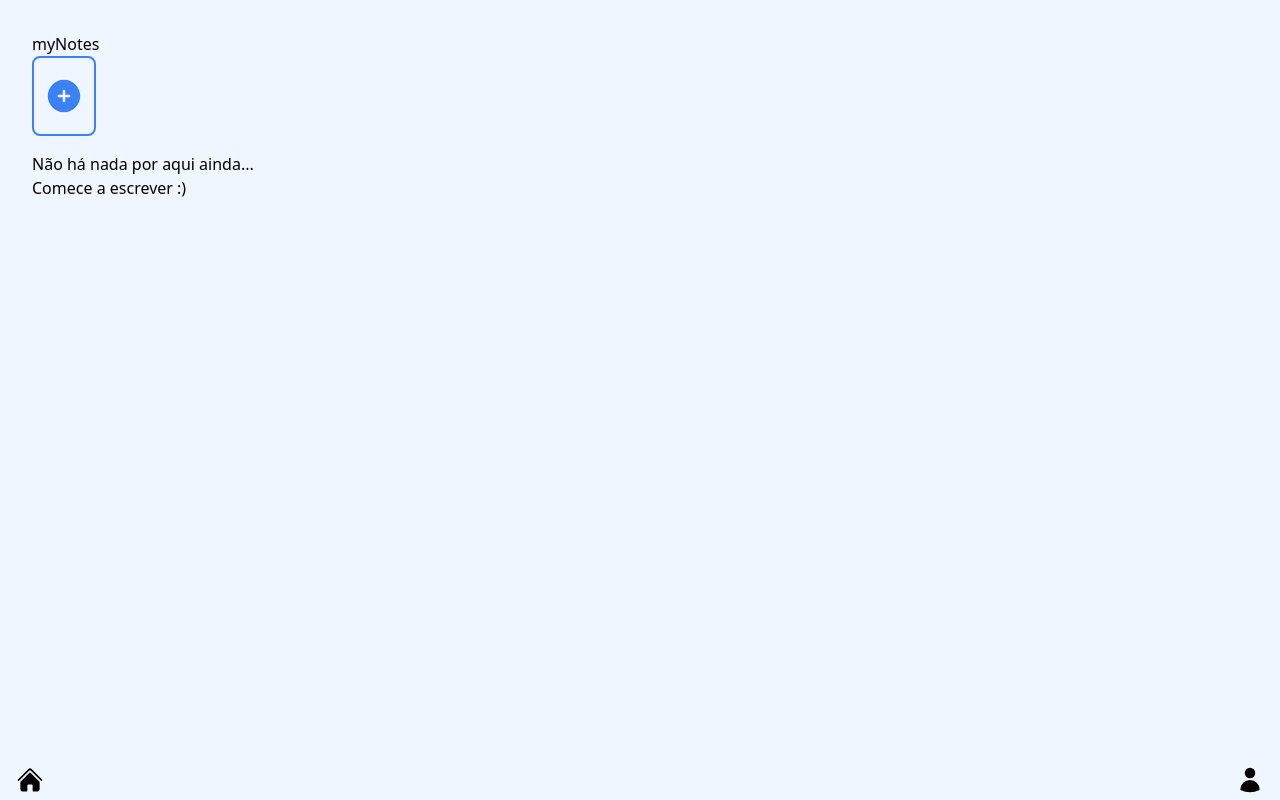
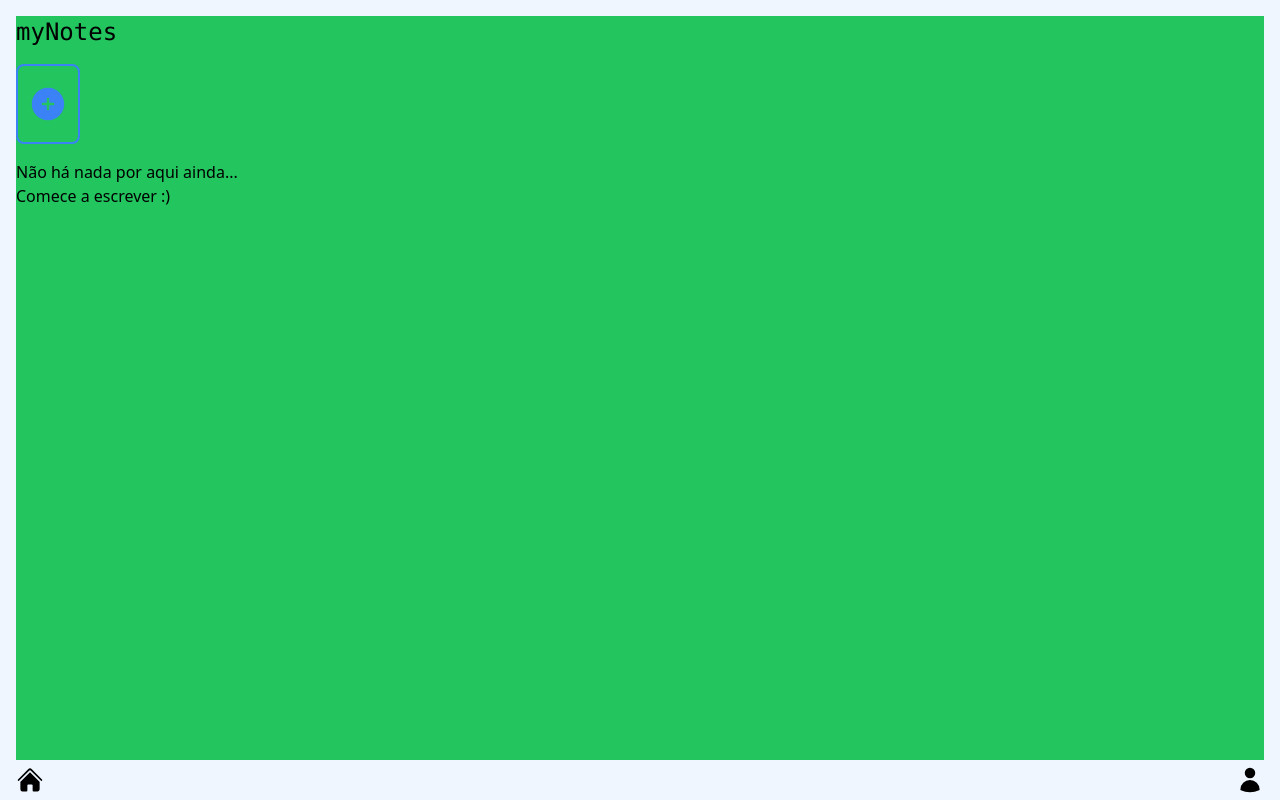
Before and after one commit to PedroHammes/myNotes, a React (Vite) app: page / in a window 1280 px wide. Built offline with nearby package versions, Linux system fonts and the light colour scheme.

Commit message:
layout home e estilização de notas

```diff
--- a/src/pages/Home/Home.jsx
+++ b/src/pages/Home/Home.jsx
@@ -8,10 +8,13 @@ export default function Home() {
     const { myNotes } = useNotes()
 
     return (
-      <div className="box-border bg-blue-50 px-4 py-4 space-y-4">
-        <p>myNotes</p>
+      <div className="flex-1 flex flex-col gap-4 bg-green-500">
+        <h1 className="font-mono text-2xl">myNotes</h1>
         <BtnToNewNote />
-        <section className="mb-10 min-h-96 flex flex-col space-y-4">
+
+        <section
+          className="mb-12 flex flex-col space-y-4"
+        >
            {
              myNotes.length > 0 ?
              myNotes.map((note) => (
--- a/src/pages/Home/Note.jsx
+++ b/src/pages/Home/Note.jsx
@@ -10,14 +10,23 @@ Note.propTypes = {
 
 export default function Note({note}) {
     return (
-        <div key={note.id} className="box-border rounded-lg bg-blue-100 flex flex-col space-y-3">
-            <p className="flex flex-row justify-between"> <span className="font-bold">{note.title} </span>  <span className="font-semibold text-slate-400">  {note.date.slice(22, 27)} </span> </p>
-            <p>{note.content}</p>
+        <div
+            key={note.id}
+            className="rounded-lg flex flex-col p-2 space-y-2 bg-blue-200 text-slate-700"
+        >
+            <div className="flex flex-row justify-between">
+                <p className="font-bold"> {note.title} </p>
+                <p className="font-semibold text-slate-400"> {note.date.slice(22, 27)} </p>
+            </div>
+
+            <p> {note.content} </p>
+
             <div className="flex flex-row justify-between">
                 <span className="font-semibold text-slate-400">
                     {note.date.slice(0, 8)}
                 </span>
-                <div className="flex flex-row space-x-3">
+
+                <div className="flex flex-row space-x-2">
                     <button>
                         <svg
                             className="size-5 fill-slate-700"
@@ -42,5 +51,37 @@ export default function Note({note}) {
                 </div>
             </div>
         </div>
+        // <div key={note.id} className="box-border rounded-lg bg-blue-100 flex flex-col space-y-3">
+        //     <p className="flex flex-row justify-between"> <span className="font-bold">{note.title} </span>  <span className="font-semibold text-slate-400">  {note.date.slice(22, 27)} </span> </p>
+        //     <p>{note.content}</p>
+        //     <div className="flex flex-row justify-between">
+        //         <span className="font-semibold text-slate-400">
+        //             {note.date.slice(0, 8)}
+        //         </span>
+        //         <div className="flex flex-row space-x-3">
+        //             <button>
+        //                 <svg
+        //                     className="size-5 fill-slate-700"
+        //                     xmlns="http://www.w3.org/2000/svg"
+        //                     viewBox="0 0 24 24"
+        //                     fill="currentColor"
+        //                 >
+        //                     <path fillRule="evenodd" d="M16.5 4.478v.227a48.816 48.816 0 0 1 3.878.512.75.75 0 1 1-.256 1.478l-.209-.035-1.005 13.07a3 3 0 0 1-2.991 2.77H8.084a3 3 0 0 1-2.991-2.77L4.087 6.66l-.209.035a.75.75 0 0 1-.256-1.478A48.567 48.567 0 0 1 7.5 4.705v-.227c0-1.564 1.213-2.9 2.816-2.951a52.662 52.662 0 0 1 3.369 0c1.603.051 2.815 1.387 2.815 2.951Zm-6.136-1.452a51.196 51.196 0 0 1 3.273 0C14.39 3.05 15 3.684 15 4.478v.113a49.488 49.488 0 0 0-6 0v-.113c0-.794.609-1.428 1.364-1.452Zm-.355 5.945a.75.75 0 1 0-1.5.058l.347 9a.75.75 0 1 0 1.499-.058l-.346-9Zm5.48.058a.75.75 0 1 0-1.498-.058l-.347 9a.75.75 0 0 0 1.5.058l.345-9Z" clipRule="evenodd" />
+        //                 </svg>
+        //             </button>
+
+        //             <button>
+        //                 <svg
+        //                     className="size-5 fill-blue-500"
+        //                     xmlns="http://www.w3.org/2000/svg"
+        //                     viewBox="0 0 24 24"
+        //                     fill="currentColor"
+        //                 >
+        //                     <path d="M3.478 2.404a.75.75 0 0 0-.926.941l2.432 7.905H13.5a.75.75 0 0 1 0 1.5H4.984l-2.432 7.905a.75.75 0 0 0 .926.94 60.519 60.519 0 0 0 18.445-8.986.75.75 0 0 0 0-1.218A60.517 60.517 0 0 0 3.478 2.404Z" />
+        //                 </svg>
+        //             </button>
+        //         </div>
+        //     </div>
+        // </div>
     )
 }
--- a/src/pages/NewNote.jsx
+++ b/src/pages/NewNote.jsx
@@ -27,7 +27,6 @@ export default function NewNote() {
                 onSubmit={saveNote}
                 className="flex-1"
             >
-                {/* Div do cabeçalho OK */}
                 <div className="flex flex-row justify-start items-top gap-2">
                     <button type="submit">
                         <svg
```
Lines whose indentation alone changed are shown as unchanged.
